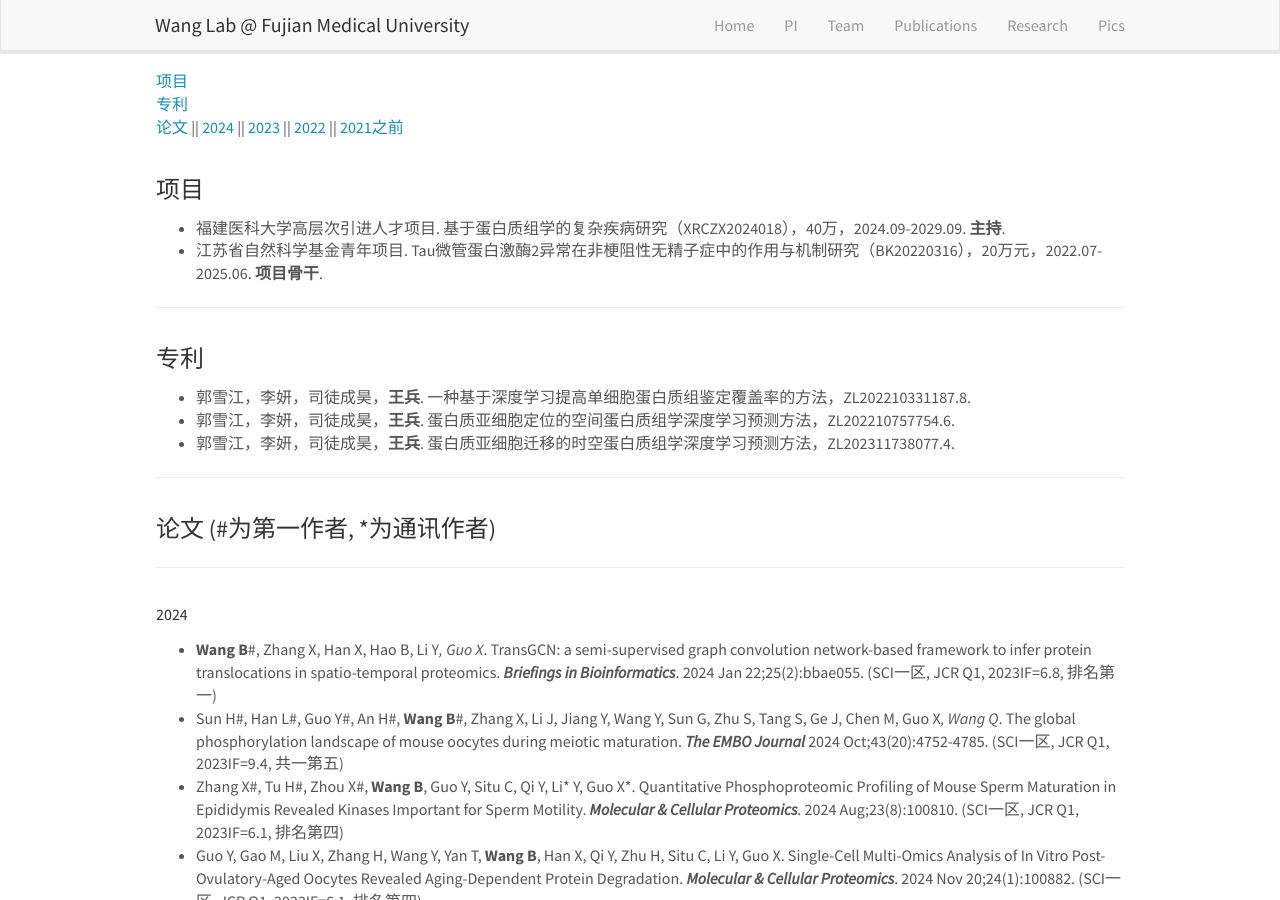
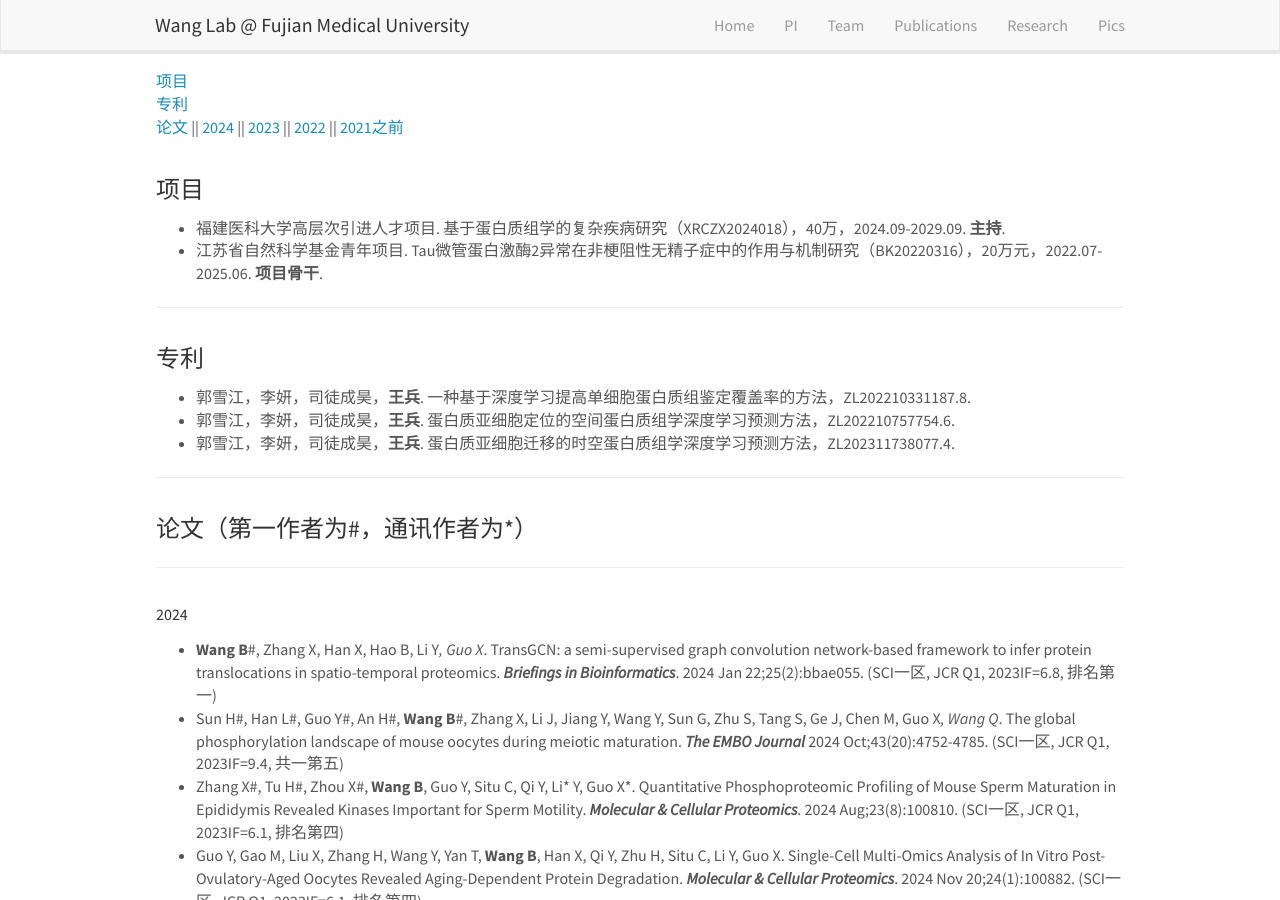
Before and after one commit to wangbing587/wangbing587.github.io, a Jekyll site: the page built from _pages/publications.md, in a window 1280 px wide and 900 px high. Built offline with Jekyll 4.4.1, drawn with Linux system fonts in a browser that asks for light colours.

Commit message:
Update publications.md

```diff
--- a/_pages/publications.md
+++ b/_pages/publications.md
@@ -7,7 +7,7 @@ permalink: /publications/
 ---
 [项目](#项目)
 [专利](#发明)
-[论文](#论文 (#为第一作者, *为通讯作者))  || [2024](#2024)  || [2023](#2023)  ||  [2022](#2022)  ||  [2021之前](#2021之前)
+[论文](#论文第一作者为-通讯作者为) || [2024](#2024)  || [2023](#2023)  ||  [2022](#2022)  ||  [2021之前](#2021之前)
 
 # <font size="5">项目</font>
 - 福建医科大学高层次引进人才项目. 基于蛋白质组学的复杂疾病研究（XRCZX2024018），40万，2024.09-2029.09. **主持**.
@@ -20,7 +20,7 @@ permalink: /publications/
 - 郭雪江，李妍，司徒成昊，**王兵**. 蛋白质亚细胞迁移的时空蛋白质组学深度学习预测方法，ZL202311738077.4.
 <hr />
 
-# <font size="5">论文 (#为第一作者, *为通讯作者)</font>
+# <font size="5">论文（第一作者为#，通讯作者为*）</font>
 <hr />
 
 ## <font size="3">2024</font>
```
